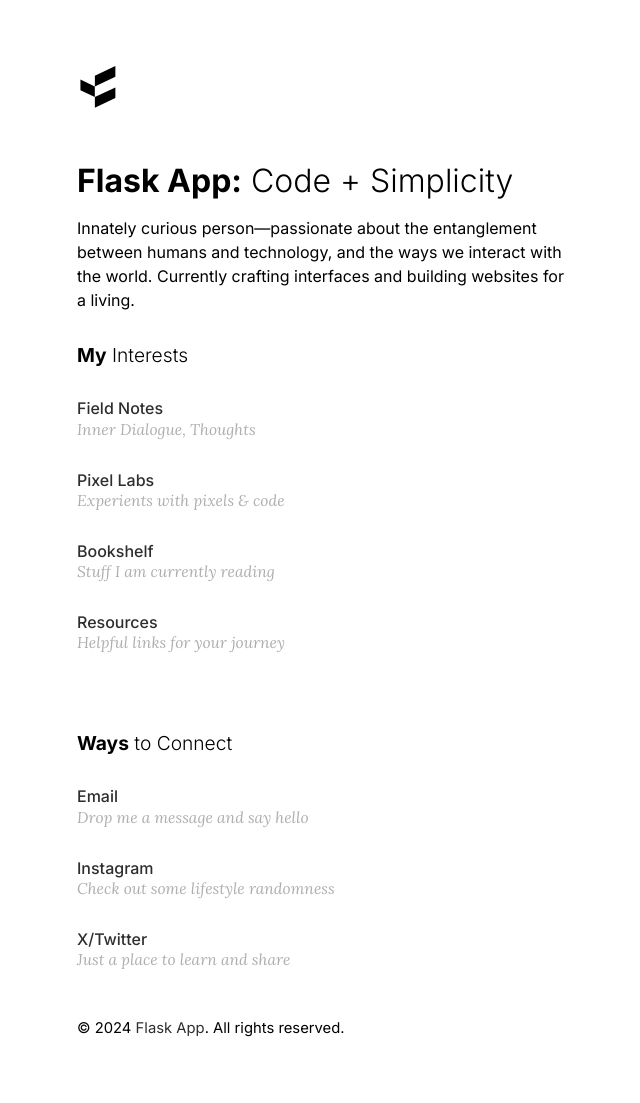
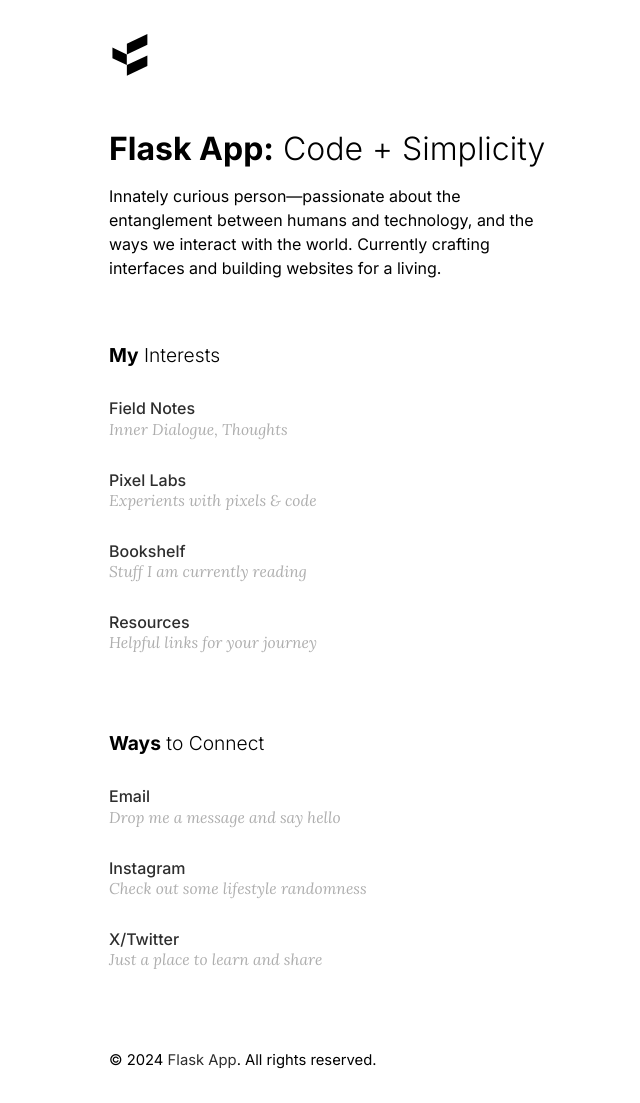
Before and after one commit to rindoshingen/Flask-Tailwind-Alpine-Ajax, a Flask app: page / in a window 1280 px wide. Shown: the whole page, without its empty margins (73-713 px from the left). Before the commit the page ends 1037 px from the top, so only its background shows below. Run offline with Flask 3, Linux system fonts and the light colour scheme.

Commit message:
Some CSS refactoring

```diff
--- a/app.py
+++ b/app.py
@@ -3,7 +3,7 @@ from datetime import datetime
 
 app = Flask(__name__)
 
-articles = [
+ARTICLES = [
     {
         "id": 1,
         "title": "Article One",
@@ -44,7 +44,7 @@ def home():
 
 @app.route("/interest")
 def interest():
-    return render_template("interest.html", articles=articles)
+    return render_template("interest.html", articles=ARTICLES)
 
 
 if __name__ == "__main__":
--- a/static/css/styles.css
+++ b/static/css/styles.css
@@ -36,7 +36,8 @@ a {
 	align-items: flex-start;
 	display: flex;
 	flex-direction: column;
-	margin: 4rem auto 2rem auto;
+	margin: 0 auto;
+	padding: 2rem;
 	width: 980px;
 
 	& .logo-wrapper {
@@ -77,6 +78,7 @@ a {
 		display: flex;
 		flex-direction: column;
 		margin: 0 auto;
+		padding: 2rem;
 		width: 980px;
 
 		/*-- Interest --*/
@@ -94,18 +96,12 @@ a {
 				display: flex;
 				flex-direction: column;
 				cursor: pointer;
-				padding-top: 1rem;
-				padding-right: 1.2rem;
-				padding-bottom: 1rem;
-				padding-left: 1.2rem;
+				padding: 1rem 1.2rem;
 				margin-left: -1.2rem;
 
 				&:hover {
 					background-color: #f5f5f5;
-					padding-top: 1rem;
-					padding-right: 1.2rem;
-					padding-bottom: 1rem;
-					padding-left: 1.2rem;
+					padding: 1rem 1.2rem;
 					justify-content: center;
 					margin-left: -1.2rem;
 				}
@@ -149,7 +145,7 @@ a {
 		}
 
 		/*-- Contact --*/
-		& .contact-wrapper {
+		& .connect-wrapper {
 
 			& .connect-header {
 				font-size: 1.2rem;
@@ -162,18 +158,12 @@ a {
 				display: flex;
 				flex-direction: column;
 				cursor: pointer;
-				padding-top: 1rem;
-				padding-right: 1.2rem;
-				padding-bottom: 1rem;
-				padding-left: 1.2rem;
+				padding: 1rem 1.2rem;
 				margin-left: -1.2rem;
 
 				&:hover {
 					background-color: #f5f5f5;
-					padding-top: 1rem;
-					padding-right: 1.2rem;
-					padding-bottom: 1rem;
-					padding-left: 1.2rem;
+					padding: 1rem 1.2rem;
 					justify-content: center;
 					margin-left: -1.2rem;
 				}
@@ -199,7 +189,8 @@ a {
 	align-items: flex-start;
 	display: flex;
 	flex-direction: column;
-	margin: 2rem auto;
+	margin: 0 auto;
+	padding: 2rem;
 	width: 980px;
 
 	& p {
--- a/templates/index.html
+++ b/templates/index.html
@@ -47,7 +47,7 @@
 						<span class="interest-item__headline">Helpful links for your journey</span>
 					</a>
 				</div>
-				<div class="contact-wrapper">
+				<div class="connect-wrapper">
 					<h2 class="connect-header"><strong>Ways</strong> to Connect</h2>
 					<a href="mailto:info@example.com" class="connect-item" target="_blank">
 						<h3 class="connect-item__title">Email</h3>
```
